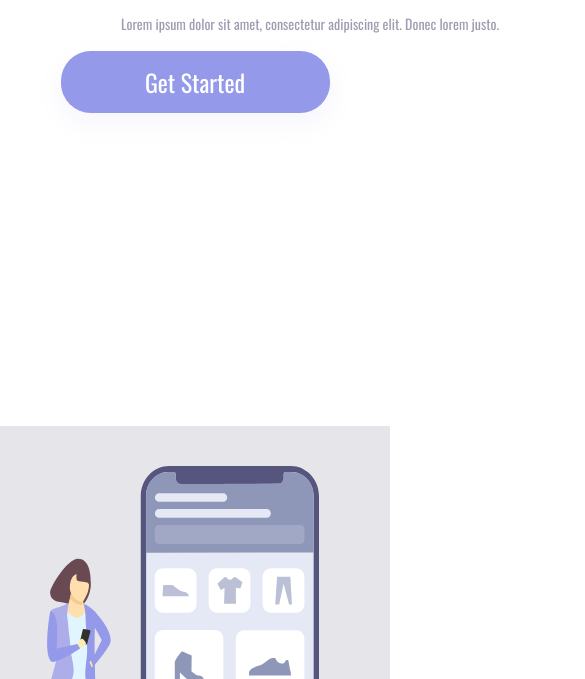
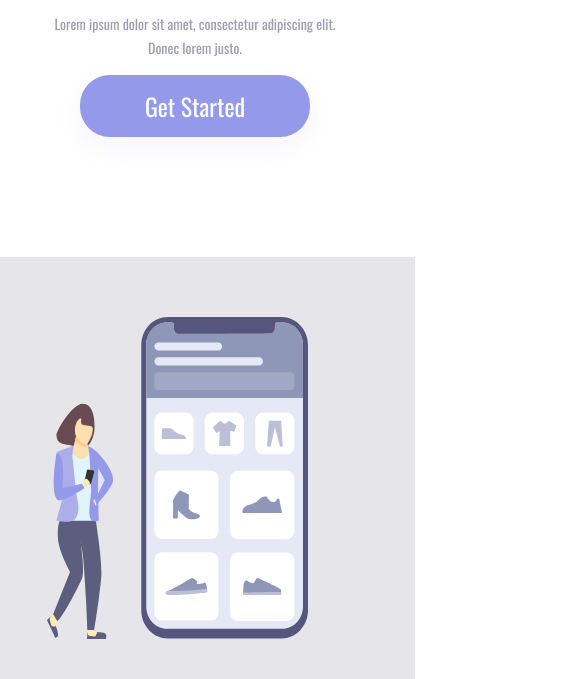
Before and after one commit to ts-80/primeiro---projeto, a plain HTML site: page projeto3.html in a window 390 px wide. Shown: the part 165-844 px from the top of the page, 585 px wide, since content can reach past the window. Drawn offline with nearby package versions, Linux system fonts and the light colour scheme.

Commit message:
Alteraçõe no css responsivo

```diff
--- a/projeto3.css
+++ b/projeto3.css
@@ -101,15 +101,18 @@ img {
 
     .container-right {
         display: block;
-        height: auto;
+        height: 100%;
         width: 100%;
         position: static;
         padding: 40px;
     }
 
     img {
-        position: static;
-        width: 90%;
+        position: absolute;
+        top: 450px;
+        right: 293px;
+        width: auto;
+
     }
 
     header {
@@ -126,12 +129,12 @@ img {
 
     p {
         margin: 15px 40px;
-        width: 304;
+        width: auto;
         height: 165;
         text-align: center;
         font-size: 14px;
         line-height: 24px;
-        justify-content: center;
+
     }
 
     button {
@@ -142,6 +145,25 @@ img {
 
 @media screen and (max-width:415px) {
     .container-left {
-        height: 70%;
+        height: 50%;
+    }
+
+    button {
+        width: 230px;
+    }
+
+    .container-right {
+        width: 415px;
+        height: 100%;
+
+
+    }
+
+    img {
+        position: relative;
+        height: 322px;
+        /* right: 50px; */
+        top: 20px;
+        margin-left: 300px;
     }
 }
```
